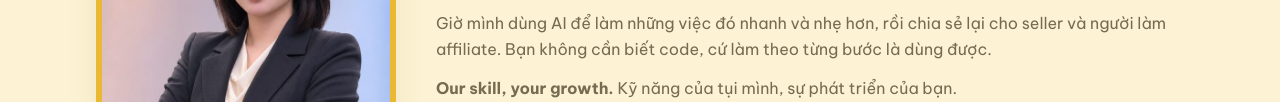
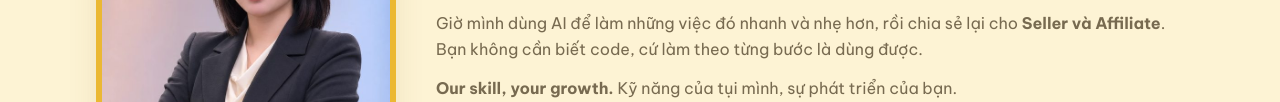
Before and after one commit to yentrum/san, a plain HTML site: page index.html in a window 1280 px wide. Shown: the part 850-952 px from the top of the page. Drawn offline with Linux system fonts and the light colour scheme.

Commit message:
Viết hoa Seller và Affiliate trong phần Về Yến Trùm
Co-Authored-By: Claude Sonnet 5.5 <noreply@anthropic.com>
Claude-Session: https://claude.ai/code/session_01UPxCBUuJkHDuQS9JBcKKd1

```diff
--- a/index.html
+++ b/index.html
@@ -269,7 +269,7 @@ footer{padding:36px 0;border-top:1px solid var(--line);margin-top:56px;color:var
         <div class="eyebrow">Về Yến Trùm</div>
         <h2>Chào bạn, mình là Yến Trùm 👋</h2>
         <p>Mình là <b>Founder, CEO của YT Group</b>, 12 năm làm thương mại điện tử và đang vận hành <b>25+ gian hàng</b> trên Shopee, TikTok Shop. Chạy quảng cáo, tối ưu shop, tăng doanh thu, vận hành cả doanh nghiệp, việc nào mình cũng đã tự làm.</p>
-        <p>Giờ mình dùng AI để làm những việc đó nhanh và nhẹ hơn, rồi chia sẻ lại cho seller và người làm affiliate. Bạn không cần biết code, cứ làm theo từng bước là dùng được.</p>
+        <p>Giờ mình dùng AI để làm những việc đó nhanh và nhẹ hơn, rồi chia sẻ lại cho <b>Seller và Affiliate</b>. Bạn không cần biết code, cứ làm theo từng bước là dùng được.</p>
         <p><b>Our skill, your growth.</b> Kỹ năng của tụi mình, sự phát triển của bạn.</p>
         <div class="channels" id="channels"></div>
       </div>
```
